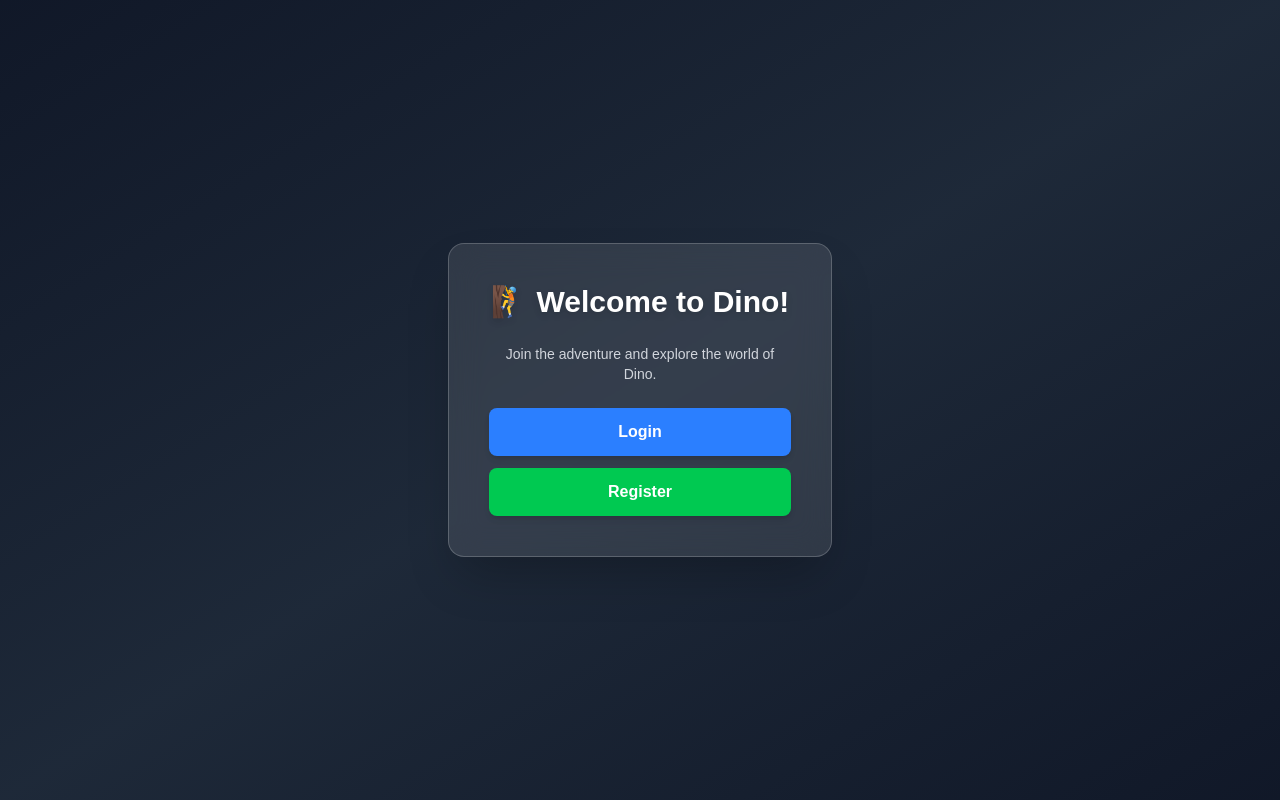
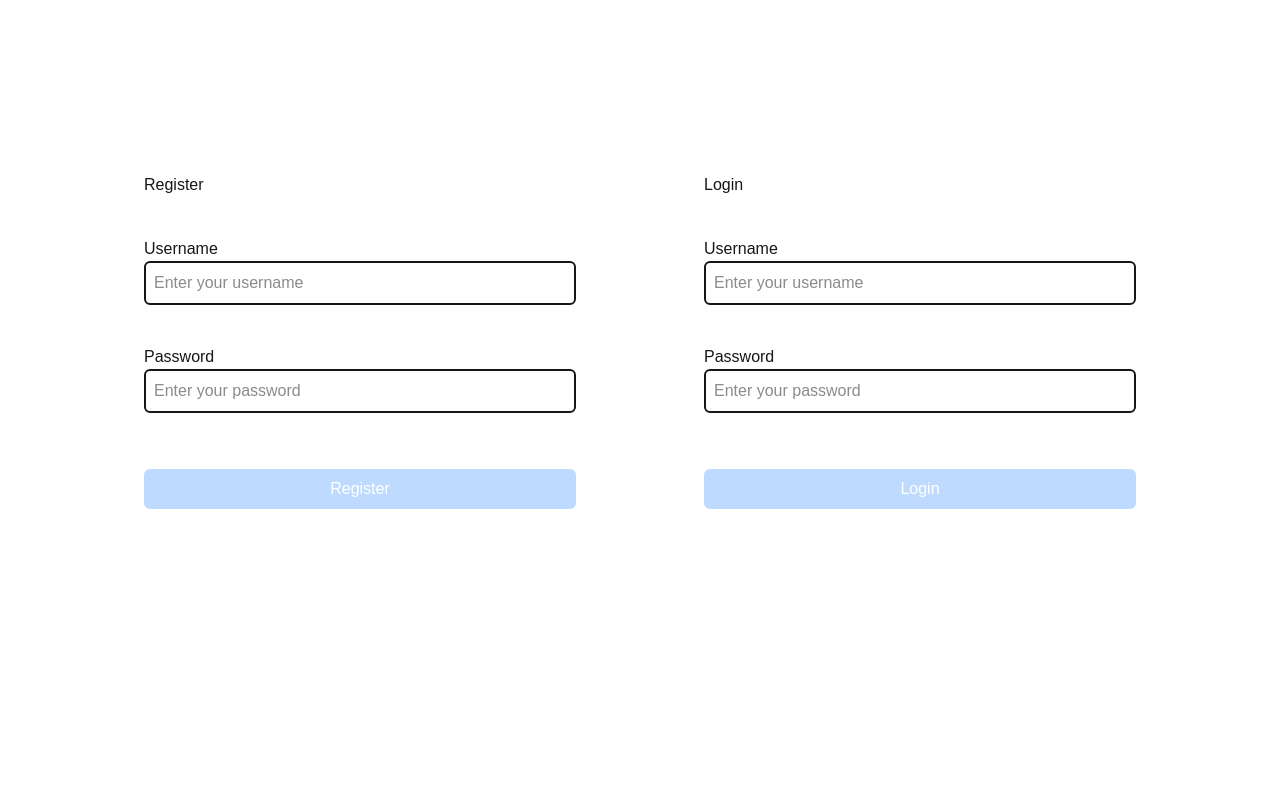
Before and after one commit to AsterinoCarsen/Dino, a Next.js app: page / in a window 1280 px wide. Built offline with nearby package versions, Linux system fonts and the light colour scheme.

Commit message:
Moved login and register pages to components for combined homepage. TODO, custom tailwind colors.

```diff
--- a/src/app/register/page.tsx
+++ b/src/app/components/LoginForm.tsx
@@ -2,17 +2,17 @@
 
 import { ChangeEvent, useState, FormEvent } from "react";
 
-interface RegisterResponse {
-    message?: string;
-    error?: string;
+interface LoginResponse {
+    message: string;
+    token: string;
+    error: string;
 }
 
-export default function Register() {
+export default function Login() {
     const [username, setUsername] = useState<string>("");
     const [password, setPassword] = useState<string>("");
     const [error, setError] = useState<string>("");
     const [loading, setLoading] = useState<boolean>(false);
-    const [success, setSuccess] = useState<string>("");
 
     const handleUsernameChange = (e: ChangeEvent<HTMLInputElement>) => {
         setUsername(e.target.value);
@@ -27,40 +27,44 @@ export default function Register() {
 
         setLoading(true);
         setError("");
-        setSuccess("");
 
         try {
-            const response = await fetch("/api/register", {
+            const response = await fetch("/api/login", {
                 method: "POST",
                 headers: {
                     "Content-Type": "application/json",
                 },
-                body: JSON.stringify({ username, password }),
+                body: JSON.stringify({ username: username, password }),
             });
 
-            const data: RegisterResponse = await response.json();
+            const data: LoginResponse = await response.json();
 
             if (response.ok) {
-                setSuccess(data.message || "Registration successful!");
+                setError("Success!");
+                localStorage.setItem("token", data.token);
             } else {
-                setError(data.error || "An error occurred.");
+                setError(data.error);
             }
         } catch (error) {
-            console.error("Registration error:", error);
-            setError("An error occurred while registering.");
+            console.error("Login error:", error);
+            setError("An error occured while loggin in.");
         } finally {
             setLoading(false);
         }
+
     };
+
+    const isDisabled = username.trim() === "" || password.trim() === "";
 
     return (
         <div className="flex w-screen h-screen items-center justify-center">
-            <form onSubmit={handleSubmit} className="flex flex-col p-10 w-lg h-2/3 bg-slate-500 rounded-lg">
-                <h2 className="mb-10">Register</h2>
+            <form onSubmit={handleSubmit} className="flex flex-col p-10 w-lg h-2/3">
+                <h2 className="mb-10">Login</h2>
 
                 <label>Username</label>
-                <input className="p-2 mb-4 rounded-md border-2 border-slate-200"
+                <input className="p-2 mb-10 rounded-md border-2 border-grey-400"
                     type="text"
+                    id="username"
                     name="username"
                     placeholder="Enter your username"
                     value={username}
@@ -68,21 +72,21 @@ export default function Register() {
                 />
 
                 <label>Password</label>
-                <input className="p-2 mb-4 rounded-md border-2 border-slate-200"
+                <input className="p-2 mb-10 rounded-md border-2 border-grey-400"
                     type="password"
-                    name="password"
+                    id="password"
+                    name="username"
                     placeholder="Enter your password"
                     value={password}
                     onChange={handlePasswordChange}
                 />
 
                 {error && <p className="text-red-500">{error}</p>}
-                {success && <p className="text-green-500">{success}</p>}
 
-                <button type="submit" className="bg-blue-600 text-white py-2 rounded-md mt-4 hover:bg-blue-700">
-                    {loading ? "Registering..." : "Register"}
+                <button type="submit" disabled={isDisabled} className="bg-blue-600 text-white py-2 rounded-md mt-4 hover:bg-blue-700 disabled:bg-blue-200">
+                    {loading ? "Logging in..." : "Login"}
                 </button>
             </form>
         </div>
-    );
+    )
 }
--- a/src/app/login/page.tsx
+++ b/src/app/components/RegisterForm.tsx
@@ -2,17 +2,17 @@
 
 import { ChangeEvent, useState, FormEvent } from "react";
 
-interface LoginResponse {
-    message: string;
-    token: string;
-    error: string;
+interface RegisterResponse {
+    message?: string;
+    error?: string;
 }
 
-export default function Login() {
+export default function Register() {
     const [username, setUsername] = useState<string>("");
     const [password, setPassword] = useState<string>("");
     const [error, setError] = useState<string>("");
     const [loading, setLoading] = useState<boolean>(false);
+    const [success, setSuccess] = useState<string>("");
 
     const handleUsernameChange = (e: ChangeEvent<HTMLInputElement>) => {
         setUsername(e.target.value);
@@ -27,42 +27,42 @@ export default function Login() {
 
         setLoading(true);
         setError("");
+        setSuccess("");
 
         try {
-            const response = await fetch("/api/login", {
+            const response = await fetch("/api/register", {
                 method: "POST",
                 headers: {
                     "Content-Type": "application/json",
                 },
-                body: JSON.stringify({ username: username, password }),
+                body: JSON.stringify({ username, password }),
             });
 
-            const data: LoginResponse = await response.json();
+            const data: RegisterResponse = await response.json();
 
             if (response.ok) {
-                setError("Success!");
-                localStorage.setItem("token", data.token);
+                setSuccess(data.message || "Registration successful!");
             } else {
-                setError(data.error);
+                setError(data.error || "An error occurred.");
             }
         } catch (error) {
-            console.error("Login error:", error);
-            setError("An error occured while loggin in.");
+            console.error("Registration error:", error);
+            setError("An error occurred while registering.");
         } finally {
             setLoading(false);
         }
+    };
 
-    };
+    const isDisabled = username.trim() === "" || password.trim() === "";
 
     return (
         <div className="flex w-screen h-screen items-center justify-center">
-            <form onSubmit={handleSubmit} className="flex flex-col p-10 w-lg h-2/3 bg-slate-500 rounded-lg">
-                <h2 className="mb-10">Login</h2>
+            <form onSubmit={handleSubmit} className="flex flex-col p-10 w-lg h-2/3">
+                <h2 className="mb-10">Register</h2>
 
                 <label>Username</label>
-                <input className="p-2 mb-10 rounded-md border-2 border-slate-200"
+                <input className="p-2 mb-10 rounded-md border-2 border-grey-400"
                     type="text"
-                    id="username"
                     name="username"
                     placeholder="Enter your username"
                     value={username}
@@ -70,21 +70,21 @@ export default function Login() {
                 />
 
                 <label>Password</label>
-                <input className="p-2 mb-10 rounded-md border-2 border-slate-200"
+                <input className="p-2 mb-10 rounded-md border-2 border-grey-400"
                     type="password"
-                    id="password"
-                    name="username"
+                    name="password"
                     placeholder="Enter your password"
                     value={password}
                     onChange={handlePasswordChange}
                 />
 
-                <p>{error}</p>
+                {error && <p className="text-red-500">{error}</p>}
+                {success && <p className="text-green-500">{success}</p>}
 
-                <button type="submit" className="bg-blue-600 text-white py-2 rounded-md mt-4 hover:bg-blue-700">
-                    Log In
+                <button type="submit" disabled={isDisabled} className="bg-blue-600 text-white py-2 rounded-md mt-4 hover:bg-blue-700 disabled:bg-blue-200">
+                    {loading ? "Registering..." : "Register"}
                 </button>
             </form>
         </div>
-    )
+    );
 }
--- a/src/app/page.tsx
+++ b/src/app/page.tsx
@@ -1,25 +1,18 @@
 'use client';
 
 import Link from 'next/link';
+import LoginForm from "./components/LoginForm";
+import RegisterForm from "./components/RegisterForm";
 
 export default function Home() {
   return (
-    <div className="flex flex-col w-screen h-screen items-center justify-center bg-gradient-to-br from-gray-900 via-gray-800 to-gray-900">
-        <div className="flex flex-col items-center text-center p-10 w-96 max-w-full bg-white/10 backdrop-blur-lg shadow-2xl rounded-2xl border border-white/20 animate-fade-in">
-            <h1 className="text-3xl font-bold text-white drop-shadow-md mb-6">🧗 Welcome to Dino!</h1>
-            <p className="text-gray-300 text-sm mb-6">Join the adventure and explore the world of Dino.</p>
+    <div className="flex w-screen h-screen">
+        <div className='flex pl-20 w-1/2 h-full'>
+            <RegisterForm />
+        </div>
 
-            <Link href="/login" className="w-full">
-                <button className="w-full py-3 bg-blue-500 hover:bg-blue-600 transition-all text-white font-semibold rounded-lg shadow-md mb-3">
-                    Login
-                </button>
-            </Link>
-
-            <Link href="/register" className="w-full">
-                <button className="w-full py-3 bg-green-500 hover:bg-green-600 transition-all text-white font-semibold rounded-lg shadow-md">
-                    Register
-                </button>
-            </Link>
+        <div className='flex pr-20 w-1/2 h-full bg-lightYellow'>
+            <LoginForm />
         </div>
     </div>
   );
```
